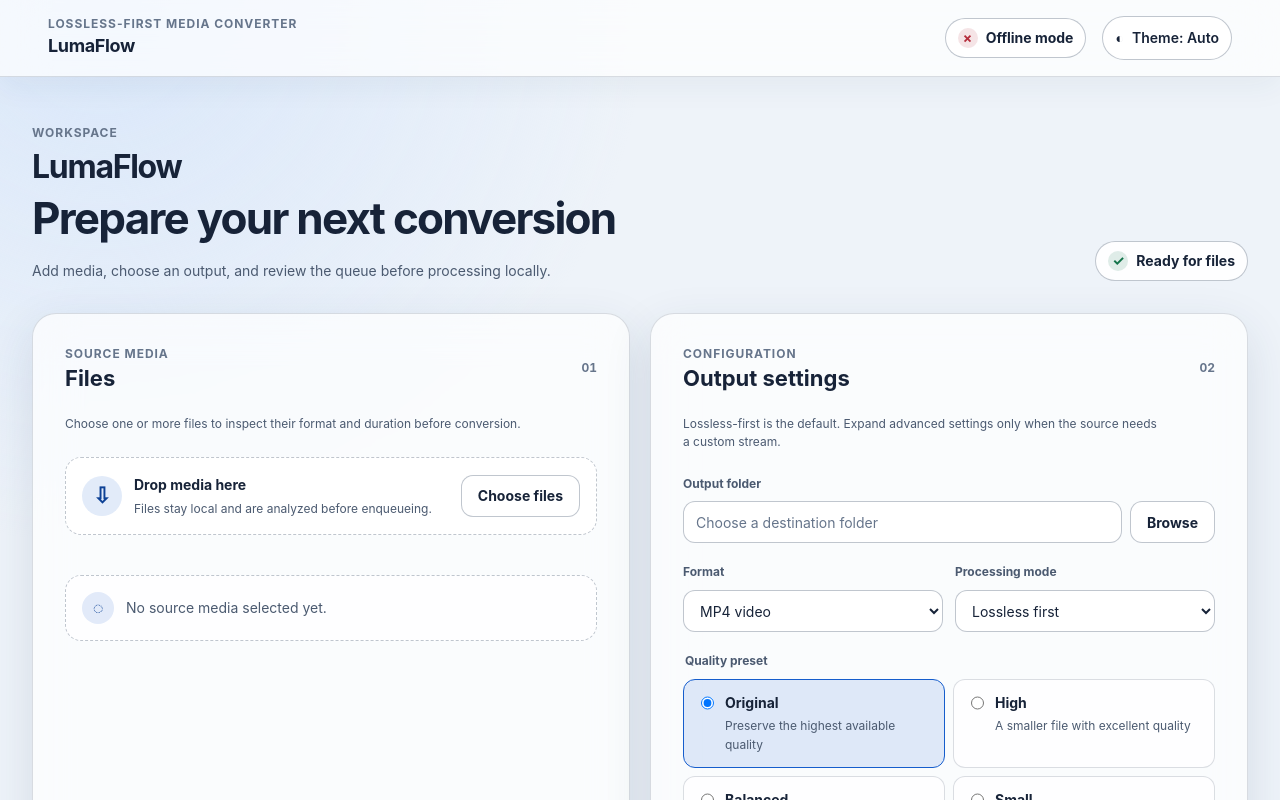
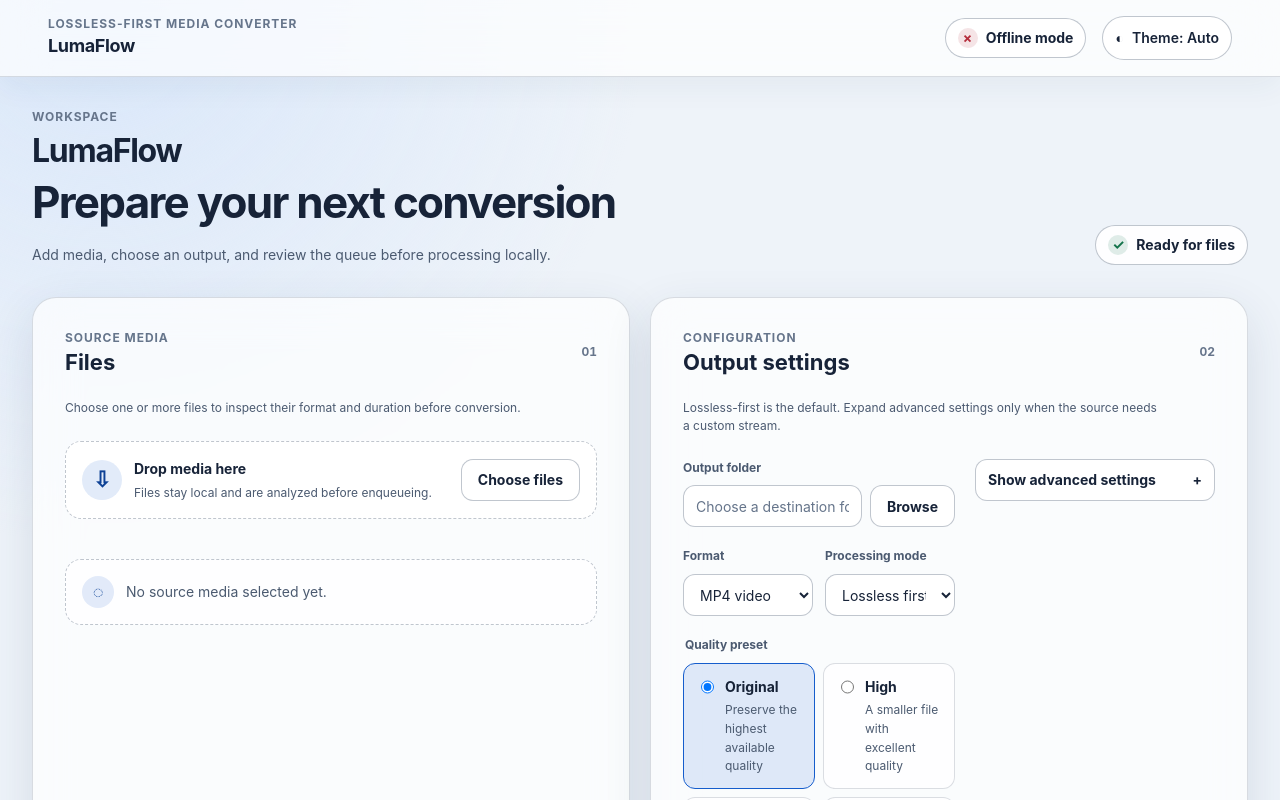
Before and after one commit to fred-lede/lumaflow, a React (Vite) app: page / in a window 1280 px wide. Shown: the top 800 px of the page. Built offline with nearby package versions, Linux system fonts and the light colour scheme.

Commit message:
fix: improve drag drop routing and responsive workspace

```diff
--- a/src/app/AppShell.tsx
+++ b/src/app/AppShell.tsx
@@ -152,7 +152,7 @@ export const AppShell: FC<AppShellProps> = ({
             <SourceFileList sources={intake.sources} onRemove={intake.removeSource} />
           </GlassPanel>
 
-          <GlassPanel className="workspace-card" labelledBy="settings-title" role="region">
+          <GlassPanel className="workspace-card workspace-card--settings" labelledBy="settings-title" role="region">
             <div className="card-heading">
               <div>
                 <p className="eyebrow">Configuration</p>
--- a/src/styles/glass.css
+++ b/src/styles/glass.css
@@ -55,7 +55,7 @@ main:focus-visible {
 }
 
 .workspace-shell {
-  min-height: 100vh;
+  min-height: 100dvh;
 }
 
 .workspace-topbar {
@@ -132,7 +132,8 @@ p {
 .workspace-main {
   width: min(100% - 2rem, 76rem);
   margin: 0 auto;
-  padding: clamp(var(--space-8), 8vw, var(--space-12)) 0;
+  min-height: calc(100dvh - 4.75rem);
+  padding: clamp(var(--space-5), 4vh, var(--space-10)) 0;
 }
 
 .workspace-intro {
@@ -468,6 +469,35 @@ input::placeholder {
 
 .advanced-settings {
   padding-top: var(--space-1);
+}
+
+@media (min-width: 960px) {
+  .workspace-card--settings .output-settings {
+    grid-template-columns: minmax(0, 1fr) minmax(15rem, 0.8fr);
+    align-items: start;
+  }
+
+  .workspace-card--settings .output-settings > .field-row,
+  .workspace-card--settings .output-settings > .field-grid,
+  .workspace-card--settings .output-settings > .preset-fieldset,
+  .workspace-card--settings .output-settings > .inline-error {
+    grid-column: 1;
+  }
+
+  .workspace-card--settings .output-settings > .advanced-toggle {
+    grid-column: 2;
+    grid-row: 1;
+  }
+
+  .workspace-card--settings .output-settings > .advanced-settings {
+    grid-column: 2;
+    grid-row: 2;
+    min-width: 0;
+    padding: var(--space-4);
+    border: var(--border-width) solid var(--color-border);
+    border-radius: var(--radius-md);
+    background: var(--color-surface-raised);
+  }
 }
 
 .inline-error {
```
Also changed, not shown: 1 other file (tests, documents, lock files or other folders).
